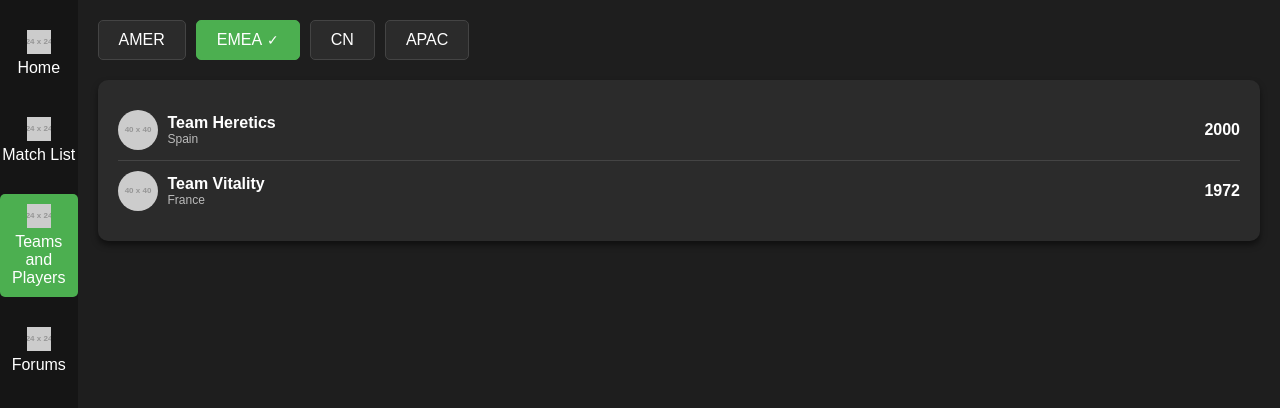
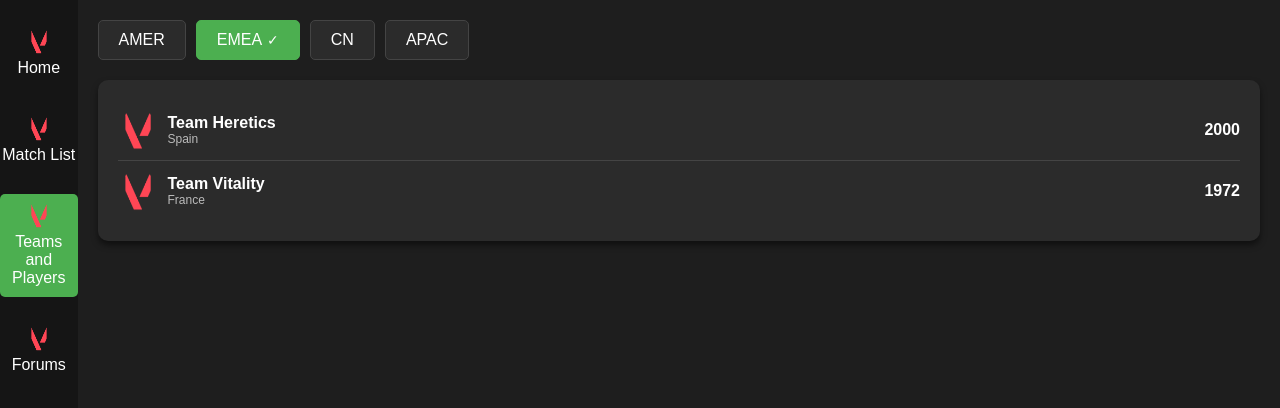
Before and after one commit to byll-zhao70/ylrgg, a plain HTML site: page teams.html in a window 1280 px wide. Drawn offline with Linux system fonts and the light colour scheme; placeholder pictures from the web are drawn by us.

Commit message:
Added Placeholder image

```diff
--- a/teams.html
+++ b/teams.html
@@ -171,19 +171,19 @@
   <div class="sidebar">
     <!-- When "Home" is clicked, call redirectHome to trigger the animation and redirect -->
     <a href="front.html" onclick="redirectWithFade(event, 'index.html')">
-      <img src="https://via.placeholder.com/24" alt="Home">
+      <img src="vlr.png" alt="Home">
       Home
     </a>
     <a href="#" onclick="setActiveSidebarButton(this)">
-      <img src="https://via.placeholder.com/24" alt="Match List">
+      <img src="vlr.png" alt="Match List">
       Match List
     </a>
     <a href="#" class="active" onclick="setActiveSidebarButton(this)">
-      <img src="https://via.placeholder.com/24" alt="Teams and Players">
+      <img src="vlr.png" alt="Teams and Players">
       Teams and Players
     </a>
     <a href="#" onclick="setActiveSidebarButton(this)">
-      <img src="https://via.placeholder.com/24" alt="Forums">
+      <img src="vlr.png" alt="Forums">
       Forums
     </a>
   </div>
@@ -200,7 +200,7 @@
       <!-- Default list for EMEA -->
       <div class="team-item">
         <div class="team-info">
-          <img src="https://via.placeholder.com/40" alt="Team logo">
+          <img src="vlr.png" alt="Team logo">
           <div class="details">
             <span class="team-name">Team Heretics</span>
             <span class="country">Spain</span>
@@ -210,7 +210,7 @@
       </div>
       <div class="team-item">
         <div class="team-info">
-          <img src="https://via.placeholder.com/40" alt="Team logo">
+          <img src="vlr.png" alt="Team logo">
           <div class="details">
             <span class="team-name">Team Vitality</span>
             <span class="country">France</span>
@@ -264,7 +264,7 @@
 
         teamItem.innerHTML = `
           <div class="team-info">
-            <img src="https://via.placeholder.com/40" alt="Team logo">
+            <img src="vlr.png" alt="Team logo">
             <div class="details">
               <span class="team-name">${team.name}</span>
               <span class="country">${team.country}</span>
```
Also changed, not shown: index.html (+4 -4 lines), vlr.png (added).
